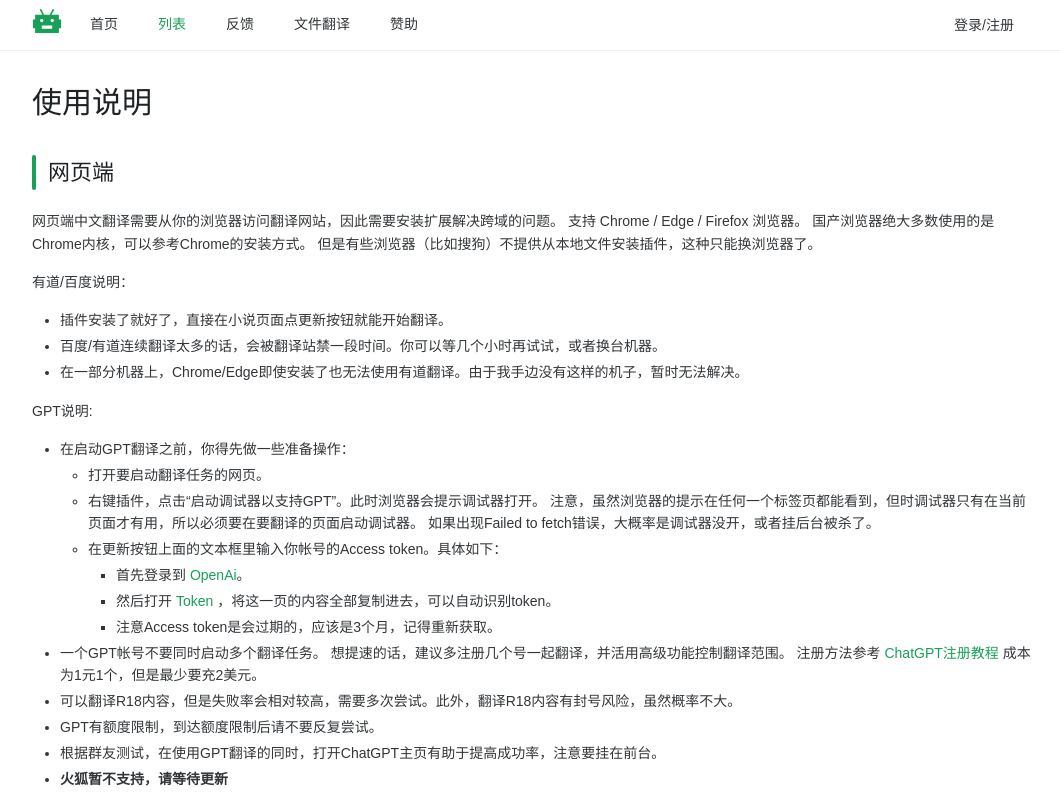
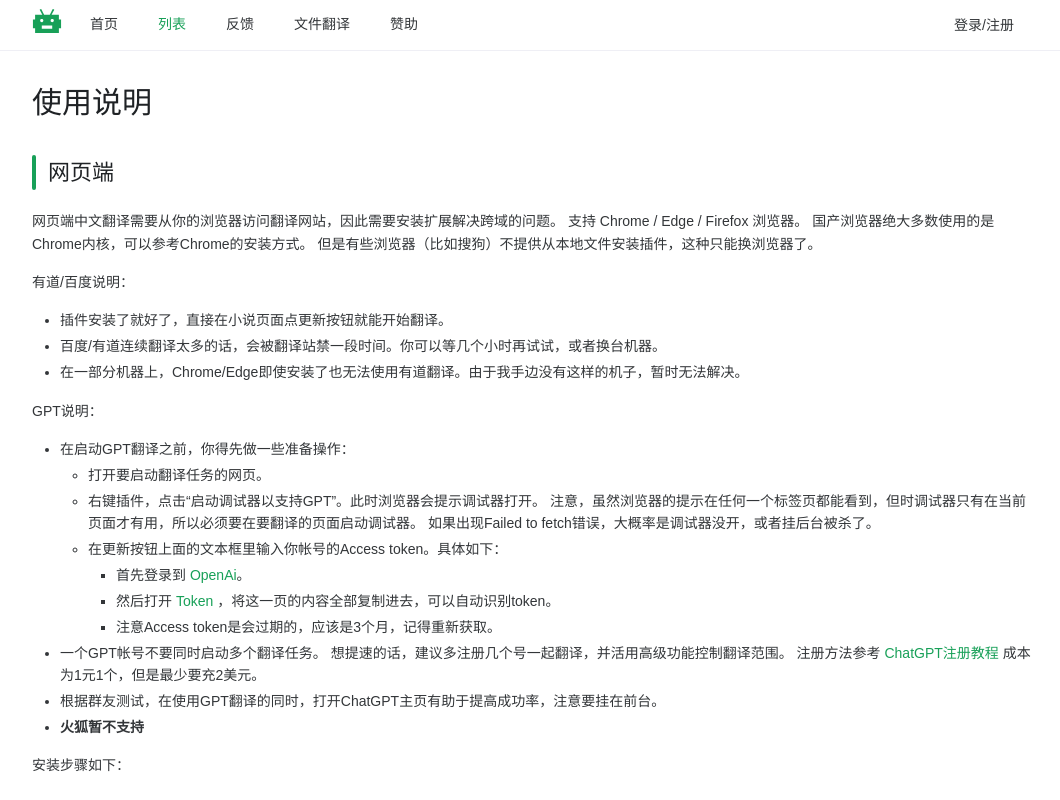
Before and after one commit to FishHawk/auto-novel, a Vue app in the folder src-vue/: page /how-to-use in a window 1280 px wide. Shown: the whole page, without its empty margins (108-1168 px from the left). Built offline with nearby package versions, Linux system fonts and the light colour scheme; a small style sheet from the web is missing.

Commit message:
update website

```diff
--- a/src-vue/src/pages/home/components/PanelAnnouncement.vue
+++ b/src-vue/src/pages/home/components/PanelAnnouncement.vue
@@ -8,9 +8,7 @@ const isDesktop = useIsDesktop(600);
   <n-space :wrap="false">
     <img v-if="isDesktop" src="/qq.png" width="130" />
     <n-ul>
-      <n-li>
-        现在支持检查更新了，如果缓存的章节和源不匹配，会删除翻译并更新，放在了翻译部分的高级模式里面。
-      </n-li>
+      <n-li> 修好了生成的文库小说的格式，现在打开不会报错了。 </n-li>
       <n-li>
         新建了个交流群：819513328，无论你是想上传自己收集的资源，还是单纯想讨论轻小说，都欢迎加群。加群验证的答案是“绿色”。
       </n-li>
--- a/src-vue/src/pages/novel/WenkuNonArchived.vue
+++ b/src-vue/src/pages/novel/WenkuNonArchived.vue
@@ -44,13 +44,10 @@ getVolumesUser();
     <n-p> 本功能还在测试中，请注意： </n-p>
     <n-ul>
       <n-li>是Epub还是Txt是用后缀名区分的。</n-li>
+      <n-li>不要上传Epub和Txt以外格式的小说，尤其是Pdf。</n-li>
       <n-li>
         Epub的格式千奇百怪，如果生成的中文版有问题，请向我
         <n-a href="/feedback" target="_blank">反馈</n-a>。
-      </n-li>
-      <n-li>
-        <b>现在生成的Epub很多是损坏的</b>
-        ，可以用Sigil打开再保存来修复（别的类似的打开再保存的方法也行）。具体原因有待测试。
       </n-li>
     </n-ul>
 
@@ -69,9 +66,11 @@ getVolumesUser();
 
     <SectionHeader title="通用缓存区" />
     <n-p>
-      这里上传的小说是公开的，在上传之前请确定这个网站还没有你的小说页面。如果有的话，请在小说页面上传。
+      这里上传的小说是公开的，我会定期整理到文库版页面。
       <br />
-      上传到这里的小说过一段时间会被我移动到对应的文库版页面里面。
+      <b>
+        在上传之前请确定文库列表还没有你的小说页面。如果有的话，请在小说页面上传。
+      </b>
     </n-p>
     <ListVolumes
       type="jp"
--- a/src-vue/src/pages/other/HowToUse.vue
+++ b/src-vue/src/pages/other/HowToUse.vue
@@ -80,7 +80,7 @@ async function testGpt() {
         在一部分机器上，Chrome/Edge即使安装了也无法使用有道翻译。由于我手边没有这样的机子，暂时无法解决。
       </n-li>
     </n-ul>
-    <n-p>GPT说明:</n-p>
+    <n-p>GPT说明：</n-p>
     <n-ul>
       <n-li>在启动GPT翻译之前，你得先做一些准备操作：</n-li>
       <n-ul>
@@ -112,22 +112,15 @@ async function testGpt() {
         一个GPT帐号不要同时启动多个翻译任务。
         想提速的话，建议多注册几个号一起翻译，并活用高级功能控制翻译范围。
         注册方法参考
-        <n-a
-          href="https://github.com/xiaoming2028/FreePAC/wiki/ChatGPT%E6%B3%A8%E5%86%8C%E6%95%99%E7%A8%8B%EF%BC%88%E5%AE%8C%E6%95%B4%E6%8C%87%E5%8D%97%EF%BC%89"
-          target="_blank"
-        >
+        <n-a href="https://github.com/eujc/ChatGPT" target="_blank">
           ChatGPT注册教程
         </n-a>
         成本为1元1个，但是最少要充2美元。
       </n-li>
       <n-li>
-        可以翻译R18内容，但是失败率会相对较高，需要多次尝试。此外，翻译R18内容有封号风险，虽然概率不大。
-      </n-li>
-      <n-li>GPT有额度限制，到达额度限制后请不要反复尝试。</n-li>
-      <n-li>
         根据群友测试，在使用GPT翻译的同时，打开ChatGPT主页有助于提高成功率，注意要挂在前台。
       </n-li>
-      <n-li><b>火狐暂不支持，请等待更新</b></n-li>
+      <n-li><b>火狐暂不支持</b></n-li>
     </n-ul>
 
     <n-p>安装步骤如下：</n-p>
```
